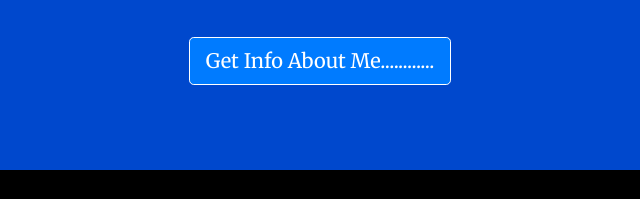
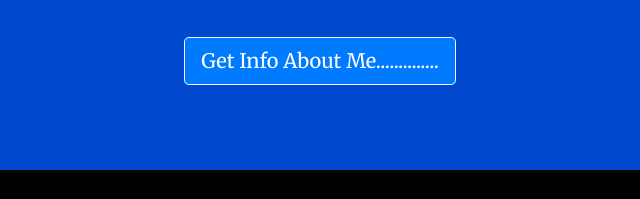
Before and after one commit to med3633/node_project, a website: page views/index.html in a window 1280 px wide. Shown: the part 242-441 px from the top of the page, 320-960 px from the left. Drawn offline with nearby package versions, Linux system fonts and the light colour scheme.

Commit message:
..........

```diff
--- a/views/index.html
+++ b/views/index.html
@@ -32,7 +32,7 @@
             <h1>Want to Know About Me??????</h1>..
             <p>Are you ready to know about me?????h?</p>
             <br>
-            <p><a class="btn btn-primary btn-lg" href="/sharks" role="button">Get Info About Me............</a>
+            <p><a class="btn btn-primary btn-lg" href="/sharks" role="button">Get Info About Me..............</a>
             </p>
         </div>
     </div>
```
